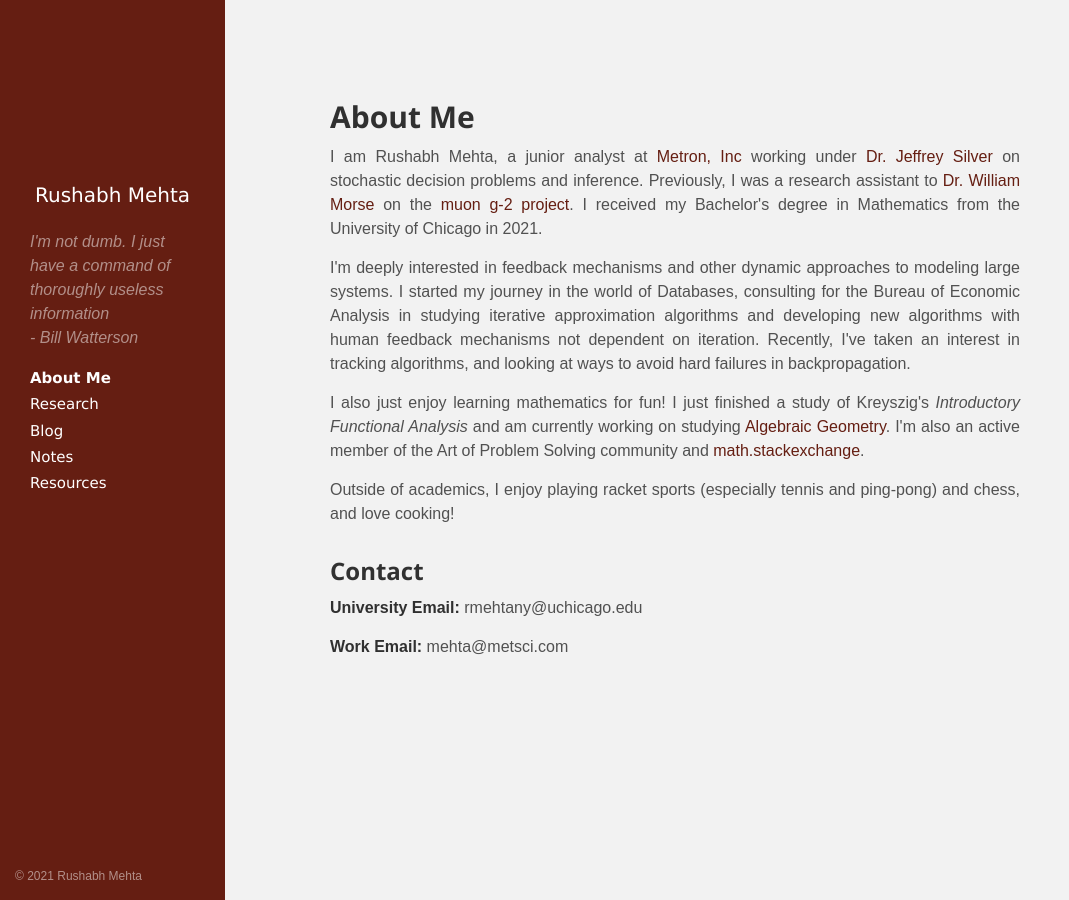
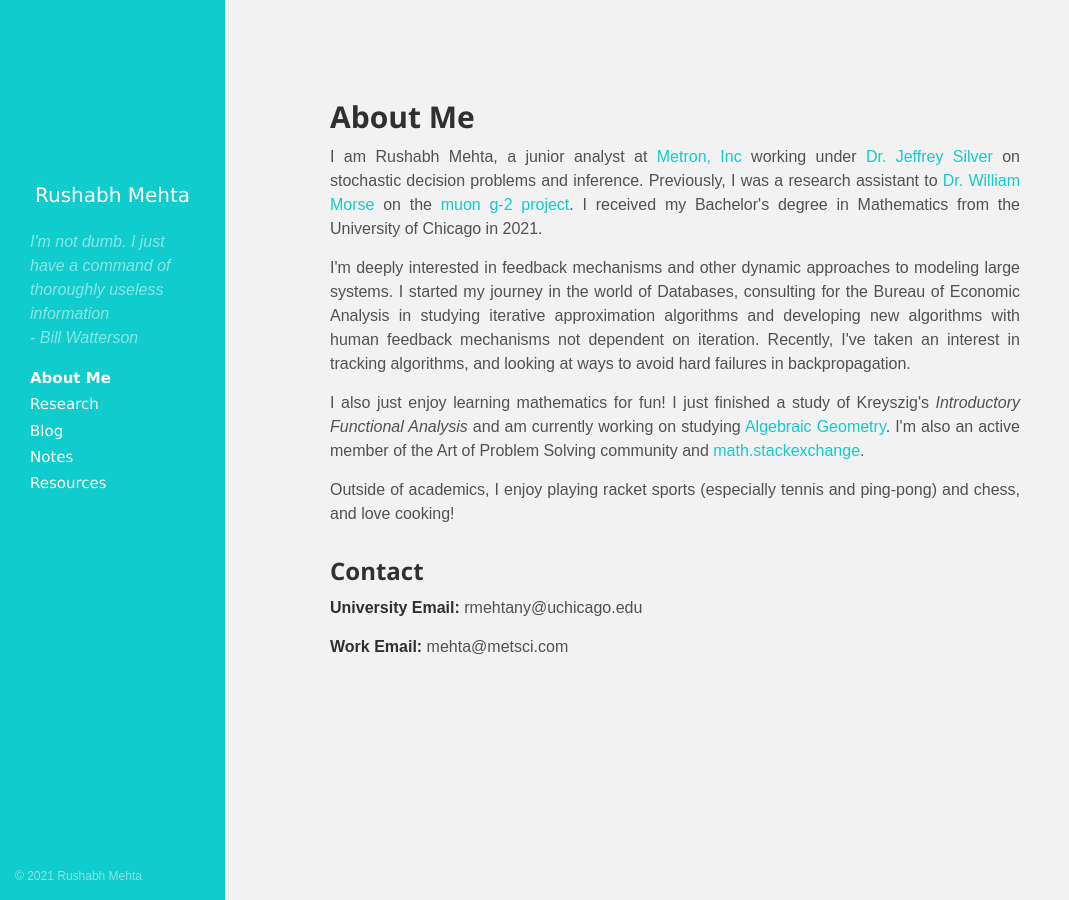
Before and after one commit to rmehtany/rmehtany.github.io, a Jekyll site: the page index.html, which Jekyll copies as it is, in a window 1280 px wide. Shown: the whole page, without its empty margins (0-1069 px from the left). Built offline with Jekyll 4.4.1, drawn with Linux system fonts in a browser that asks for light colours; nearby versions of some CDN libraries; formulas are drawn with MathJax 3.

Commit message:
Update hyde.css

```diff
--- a/public/css/hyde.css
+++ b/public/css/hyde.css
@@ -927,10 +927,10 @@ a.sidebar-nav-item:focus {
 
 /* Havard */
 .theme-base-0h .sidebar {
-  background-color: #651e12;
+  background-color: #10cccc;
 }
 .theme-base-0h .content a,
 .theme-base-0h .content-nosidebar a,
 .theme-base-0h .related-posts li a:hover {
-  color: #651e12;
+  color: #10cccc;
 }
```
